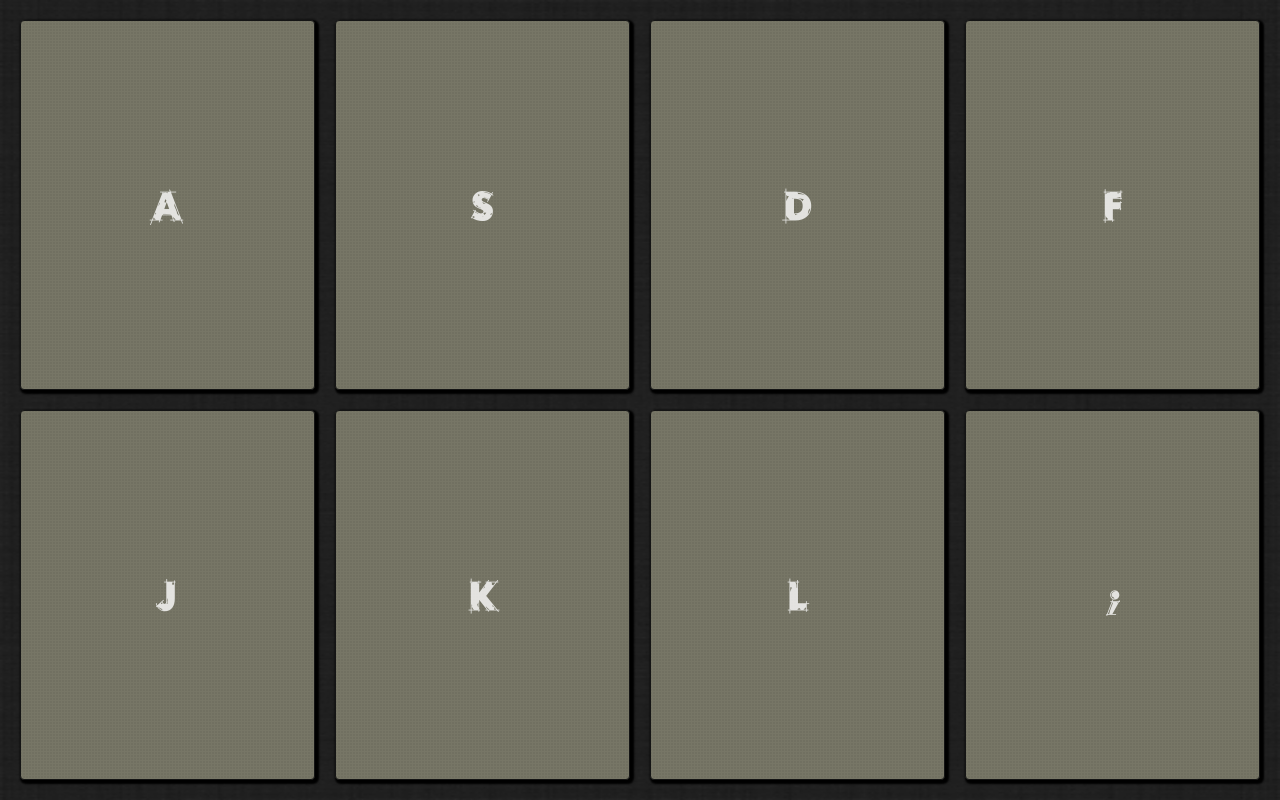
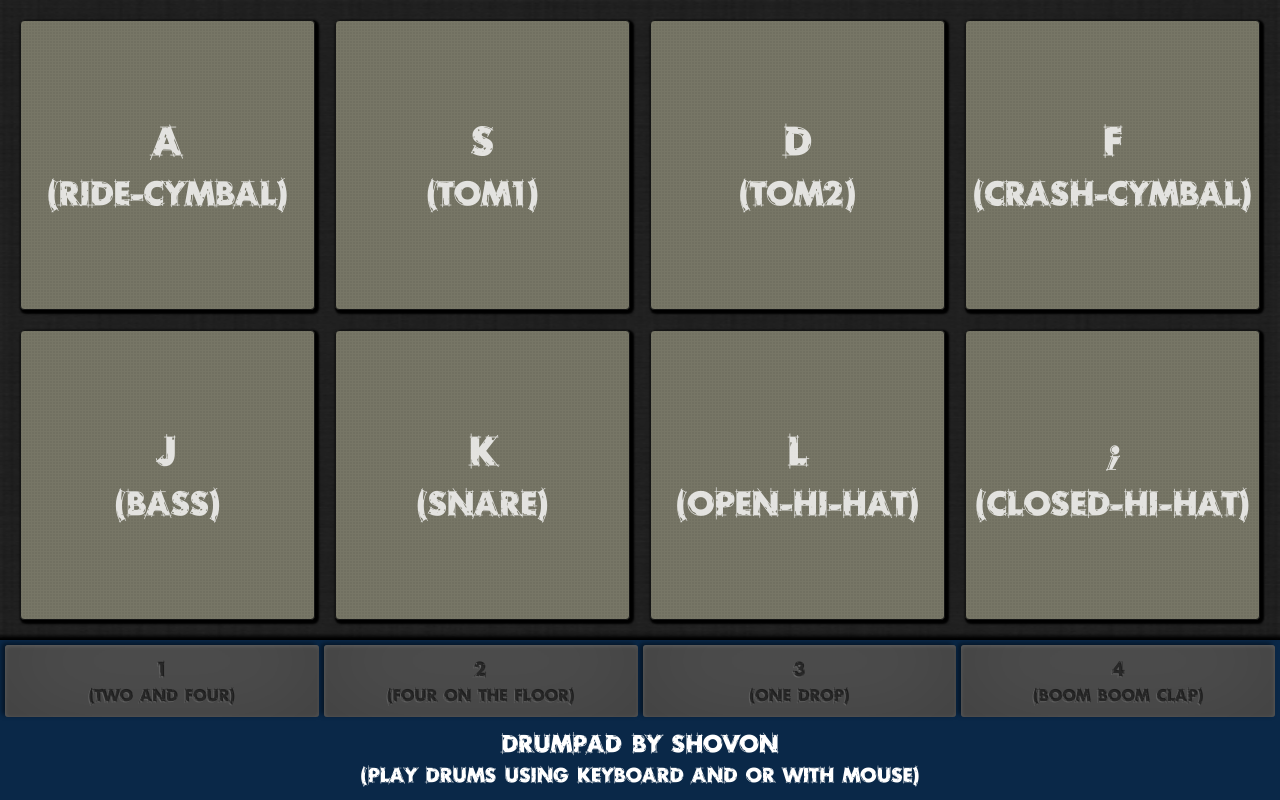
Before and after one commit to arsho/drumpad, a plain HTML site: page index.html in a window 1280 px wide. Drawn offline with Linux system fonts and the light colour scheme.

Commit message:
added lesson

```diff
--- a/assets/css/style.css
+++ b/assets/css/style.css
@@ -6,9 +6,12 @@
     margin: 0px;
     padding: 0px;
 }
+body{
+    font-family: 'ROUGD';
+}
 .drums{
     width: 100%;
-	height:100vh;
+	height:80vh;
     margin-left: auto;
     margin-right: auto;
     box-shadow: 0px 0px 4px 4px black;
@@ -16,11 +19,25 @@
     background-size: 100% 100%;
     background-repeat: no-repeat;
 }
+.drums_lesson{
+    width: 100%;
+	height:20vh;
+    margin-left: auto;
+    margin-right: auto;
+    box-shadow: 0px 0px 4px 4px black;
+    background: #0A2848;
+    background-size: 100% 100%;
+    background-repeat: no-repeat;
+    color: white;
+}
 table{
     margin: 0 auto;
     width: 100%;
     height: 100%;
     border-collapse: separate;
+    border-spacing: 5px;
+}
+table.table_space{
     border-spacing: 20px;
 }
 tr{
@@ -36,8 +53,7 @@ tr{
     -moz-border-radius: 4px;
     -webkit-border-radius: 4px;
     -o-border-radius: 4px;
-    position: relative;
-
+    /*position: relative;*/
     background: #777666;
     border:1px solid #141414;
     box-shadow: 2px 2px 2px 2px black;
@@ -54,7 +70,7 @@ tr{
 	font-size: 40px;
 	color: rgba(255, 255, 255, 0.8);
 }
-.drum_pad_hover{
+.lesson:hover, .drum_pad:hover, .drum_pad_hover{
     cursor: pointer;
     background: #0A2848;
     background-image:-webkit-linear-gradient(top, #141414, #0A2848);
@@ -67,9 +83,29 @@ tr{
     -webkit-background-size: 3px 3px;
     background-size: 3px 3px;
 	color: rgba(255, 255, 255, 1);
-
     -webkit-box-shadow:0 1px 0 rgba(255, 255, 255, .5) inset, 0 -1px 0 rgba(255, 255, 255, .1) inset;
     -moz-shadow:0 1px 0 rgba(255, 255, 255, .5) inset, 0 -1px 0 rgba(255, 255, 255, .1) inset;
     -o-shadow:0 1px 0 rgba(255, 255, 255, .5) inset, 0 -1px 0 rgba(255, 255, 255, .1) inset;
     box-shadow:0 1px 0 rgba(255, 255, 255, .5) inset, 0 -1px 0 rgba(255, 255, 255, .1) inset;
 }
+.lesson{
+    font-size: 20px;
+    background-color: lightblue;
+    border-radius: .2em;
+    width: 25%;
+    text-align: center;
+    cursor: pointer;
+    color: rgba(0, 0, 0, 0.6);
+    text-shadow: -1px 1px 0px rgba(255, 255, 255, 0.14);
+    text-align: center;
+    border-radius: 3px;
+    background: #555;
+    box-shadow: 0 1px 4px rgba(255, 255, 255, 0.15) inset,
+                0 -20px 100px rgba(0, 0, 0, 0.25) inset,
+                -3px -2px 5px rgba(0, 0, 0, 0.5);
+    font-family: 'ROUGD';
+}
+.center_td{
+    font-size: 24px;
+    text-align: center;
+}
--- a/assets/js/music.js
+++ b/assets/js/music.js
@@ -1,14 +1,4 @@
 $(document).ready(function () {
-    function play_sound($sound_id) {
-		$("td").removeClass('drum_pad_hover');
-        $($sound_id).trigger("play");
-        $($sound_id)[0].currentTime = 0;
-		$element_name = $sound_id+"_pad";
-		$($element_name).addClass("drum_pad_hover");
-		window.setTimeout(function() {
-			$($element_name).removeClass('drum_pad_hover');
-		}, 300);
-    }
 	var sound_ar = [];
 	sound_ar["a"] = "cymbal1";
 	sound_ar["s"] = "tom1";
@@ -20,21 +10,104 @@ $(document).ready(function () {
 	sound_ar["l"] = "hihat1";
 	sound_ar[";"] = "hihat2";
 
+	$all_music = {};
+
+	$all_music["two_and_four"] = [
+		["hihat2","bass"],
+		["hihat2","snare"],
+		["hihat2","bass"],
+		["hihat2","snare"]
+	];
+
+	$all_music["four_on_the_floor"] = [
+		["hihat2","bass"],
+		["hihat2","snare","bass"],
+		["hihat2","bass"],
+		["hihat2","snare","bass"]
+	];
+
+	$all_music["one_drop"] = [
+		["hihat2","bass"],
+		["hihat2"],
+		["hihat2","snare"],
+		["hihat2"],
+		["hihat2"],
+		["hihat2","snare","bass"],
+		["hihat2"],
+		["hihat2"]
+	];
+
+	$all_music["boom_boom_clap"] = [
+		["hihat2","bass"],
+		["hihat2","bass"],
+		["hihat2","snare"],
+		["hihat2","bass"],
+		["hihat2","bass"],
+		["hihat2","snare"]
+	];
+
+    function play_sound($sound_id) {
+        $($sound_id).trigger("play");
+        $($sound_id)[0].currentTime = 0;
+		$element_name = $sound_id+"_pad";
+		$($element_name).addClass("drum_pad_hover");
+		window.setTimeout(function() {
+			$("td").removeClass('drum_pad_hover');
+		}, 300);
+    }
+
+	function play_sound_ar($passed_sound_ar) {
+		for(var i=0;i<$passed_sound_ar.length;i++){
+			$sound_id = "#"+$passed_sound_ar[i];
+			play_sound($sound_id);
+		}
+    }
+
+	function play_rhythm($music_sheet){
+		$music_sheet = $all_music[$music_sheet];
+		for(var i=0;i<$music_sheet.length;i++){
+			(function(i){
+				setTimeout(function(){
+					$current_ar = $music_sheet[i];
+					play_sound_ar($current_ar);
+				}, 600 * i);
+			}(i));
+		}
+	}
+
 	$(window).keypress(function(e){
 		e = e || window.event;
 		var key = e.keyCode || e.which;
 		key = String.fromCharCode(key);
 		key_lower = key.toLowerCase();
 
-		if (key_lower in sound_ar){
+		if (key_lower == "1"){
+			play_rhythm("two_and_four");
+		}
+		else if(key_lower == "2"){
+			play_rhythm("four_on_the_floor");
+		}
+		else if(key_lower == "3"){
+			play_rhythm("one_drop");
+		}
+		else if(key_lower == "4"){
+			play_rhythm("boom_boom_clap");
+		}
+		else if (key_lower in sound_ar){
 			$pass_id = "#" + sound_ar[key_lower];
 			play_sound($pass_id);
 		}
 	});
 
-    $("td").on("click", function () {
-        $this_id = $(this).attr('id');
+    $(".drum_pad").on("click", function () {
+		$this_id = $(this).attr('id');
         $pass_id = "#" + $this_id.split("_")[0];
         play_sound($pass_id);
     });
+
+    $(".lesson").on("click", function () {
+		$this_id = $(this).attr('id');
+        play_rhythm($this_id);
+    });
 });
+//http://takelessons.com/blog/easy-drum-beats-z07
--- a/index.html
+++ b/index.html
@@ -20,18 +20,42 @@
         <audio src="assets/sounds/Yamaha-RX15-Open-Hi-Hat.wav" id="hihat1"></audio>
         <audio src="assets/sounds/Yamaha-RX15-Closed-Hi-Hat.wav" id="hihat2"></audio>
         <div id="drum_wrapper" class="drums">
+            <table class="table_space">
+                <tr>
+                    <td id="cymbal1_pad" class="drum_pad">A <br><small>(Ride-Cymbal)</small></td>
+                    <td id="tom1_pad" class="drum_pad">S <br><small>(Tom1)</small></td>
+                    <td id="tom2_pad" class="drum_pad">D <br><small>(Tom2)</small></td>
+                    <td id="cymbal2_pad" class="drum_pad">F <br><small>(Crash-Cymbal)</small></td>
+                </tr>
+                <tr>
+                    <td id="bass_pad" class="drum_pad">J <br><small>(Bass)</small></td>
+                    <td id="snare_pad" class="drum_pad">K <br><small>(Snare)</small></td>
+                    <td id="hihat1_pad" class="drum_pad">L <br><small>(Open-Hi-Hat)</small></td>
+                    <td id="hihat2_pad" class="drum_pad">; <br><small>(Closed-Hi-Hat)</small></td>
+                </tr>
+            </table>
+        </div>
+        <div class="drums_lesson">
             <table>
                 <tr>
-                    <td id="cymbal1_pad" class="drum_pad">A</td>
-                    <td id="tom1_pad" class="drum_pad">S</td>
-                    <td id="tom2_pad" class="drum_pad">D</td>
-                    <td id="cymbal2_pad" class="drum_pad">F</td>
+                    <td class="lesson" id="two_and_four">
+                        1<br><small>(two and four)</small>
+                    </td>
+                    <td class="lesson" id="four_on_the_floor">
+                        2<br><small>(four on the floor)</small>
+                    </td>
+                    <td class="lesson" id="one_drop">
+                        3<br><small>(one drop)</small>
+                    </td>
+                    <td class="lesson" id="boom_boom_clap">
+                        4<br><small>(boom boom clap)</small>
+                    </td>
                 </tr>
                 <tr>
-                    <td id="bass_pad" class="drum_pad">J</td>
-                    <td id="snare_pad" class="drum_pad">K</td>
-                    <td id="hihat1_pad" class="drum_pad">L</td>
-                    <td id="hihat2_pad" class="drum_pad">;</td>
+                    <td colspan="4" class="center_td">
+                        DRUMPAD by Shovon<br>
+                        <small>(play drums using keyboard and or with mouse)</small>
+                    </td>
                 </tr>
             </table>
         </div>
```
Also changed, not shown: assets/image/drumpad_android_demo_exit.png (added), assets/image/drumpad_android_demo_main.png (added), 1 other file.
